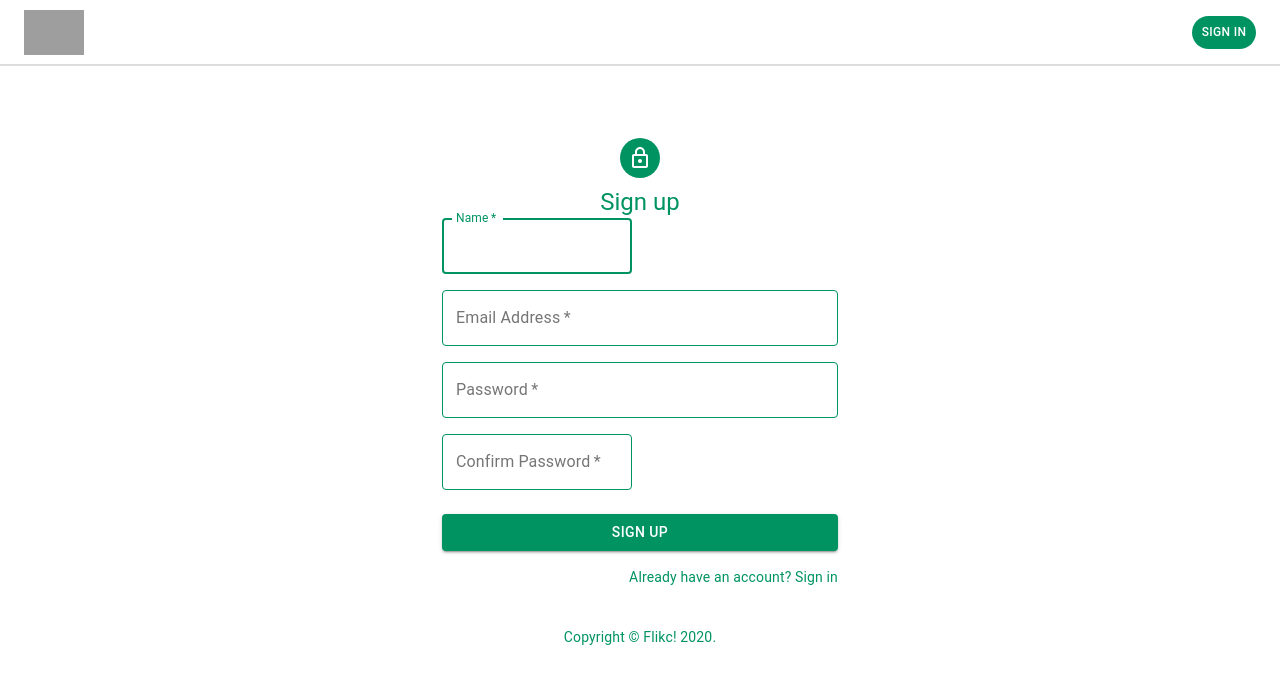
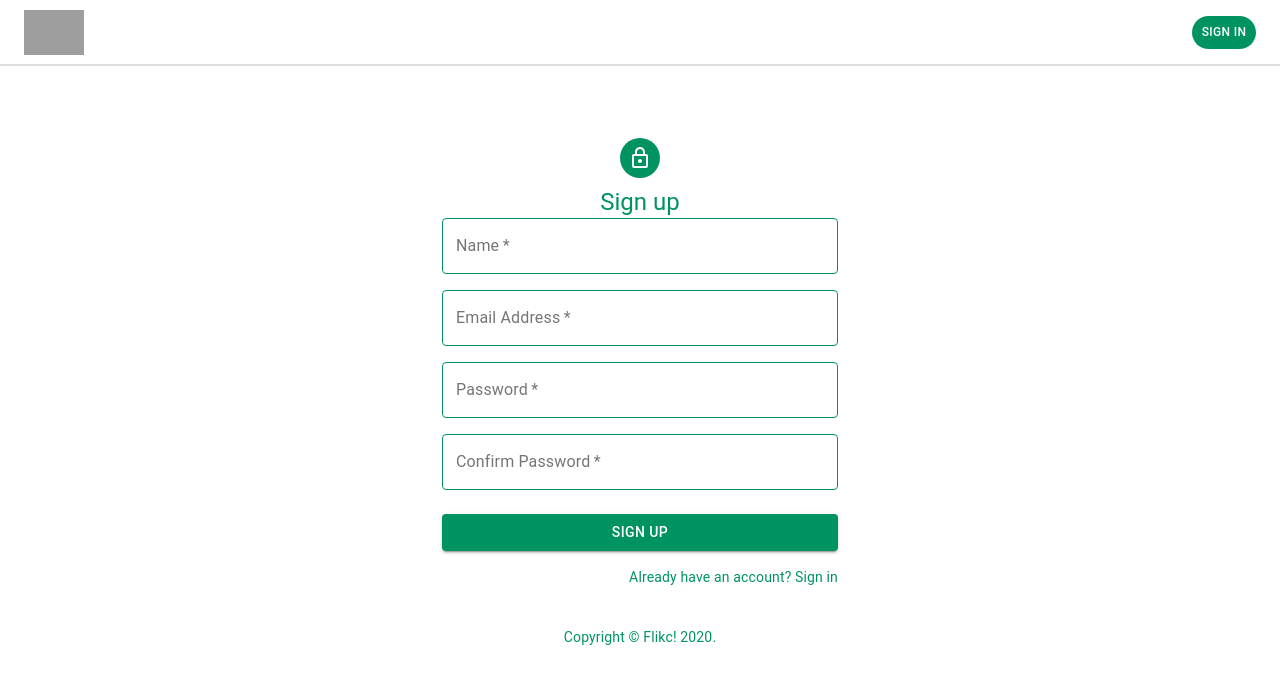
Before and after one commit to yashowardhan/dive, a React (Create React App) app: page /signup in a window 1280 px wide. Shown: the top 684 px of the page. Built offline with nearby package versions, Linux system fonts and the light colour scheme; grey boxes are pictures that could not be loaded.

Commit message:
Username remove and TOast container

```diff
--- a/src/components/signup/SignUp.js
+++ b/src/components/signup/SignUp.js
@@ -151,7 +151,7 @@ export default function SignUp() {
         </CustomTextTypography>
         <form noValidate>
           <Grid container spacing={2}>
-            <Grid item xs={12} sm={6}>
+            <Grid item xs={12}>
               <CustomTextField
                 autoComplete="fname"
                 name="name"
@@ -160,7 +160,6 @@ export default function SignUp() {
                 fullWidth
                 id="Name"
                 label="Name"
-                autoFocus
                 value = {name}
                 onChange={(e) => setName(e.target.value)}
               />
@@ -173,9 +172,6 @@ export default function SignUp() {
                 id="email"
                 label="Email Address"
                 name="email"
-                InputProps={{
-                  className: classes.input
-                }}
                 autoComplete="email"
                 value = {email}
                 onChange={(e) => setEmail(e.target.value)}
@@ -196,7 +192,7 @@ export default function SignUp() {
                 onChange={(e) => setPassword(e.target.value)}
               />
             </Grid>
-            <Grid item xs={12} sm={6}>
+            <Grid item xs={12}>
               <CustomTextField
                 variant="outlined"
                 required
@@ -204,10 +200,8 @@ export default function SignUp() {
                 id="confirmPassword"
                 label="Confirm Password"
                 name="confirmPassword"
+                type="password"
                 autoComplete="lname"
-                InputProps={{
-                  className: classes.input
-                }}
                 value = {confirmPassword}
                 onChange={(e) => setConfrimPassword(e.target.value)}
               />
```
